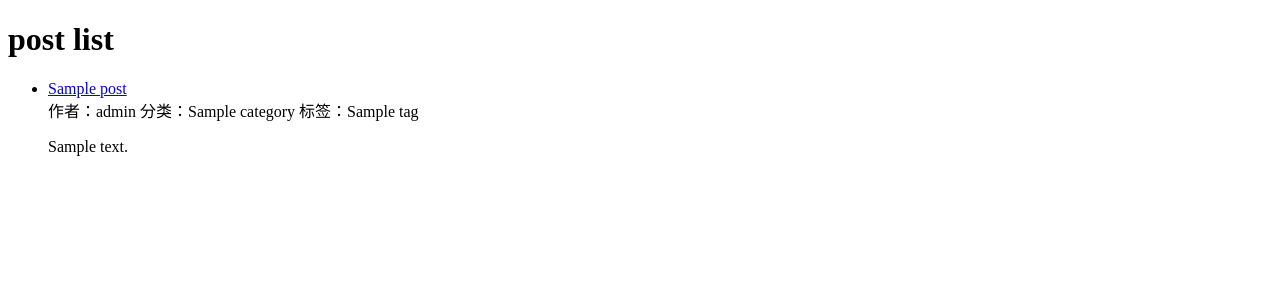
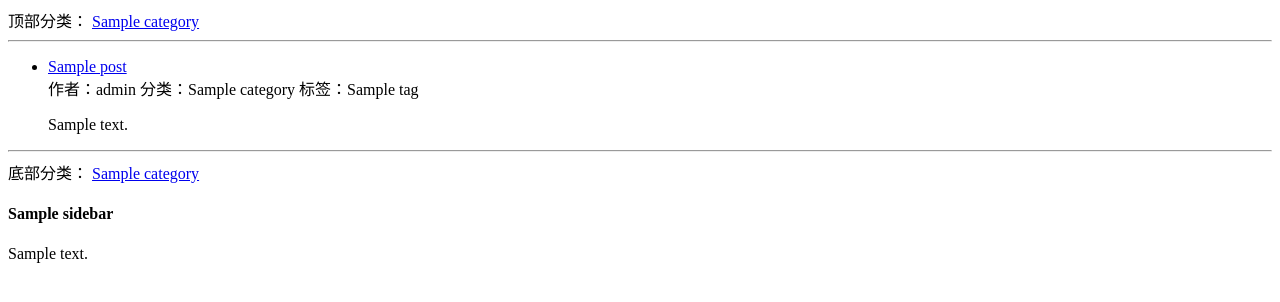
Before and after one commit to lowkvel/learn_python, a Django app: page / in a window 1280 px wide. Shown: the top 302 px of the page. Run offline with Django 3.2, Linux system fonts and the light colour scheme; data comes from the database, SQL or seed files in the repository; tables that the repository leaves empty hold one stand-in row (values such as "Sample post").

Commit message:
sidebar basic

```diff
--- a/typeidea/typeidea/blog/models.py
+++ b/typeidea/typeidea/blog/models.py
@@ -19,6 +19,26 @@ class Category(models.Model):
 
     def __str__(self):
         return self.name
+
+    @classmethod
+    def get_navs(cls):
+        categories = cls.objects.filter(status=cls.STATUS_NORMAL)
+        categories_nav = categories.filter(is_nav=True)
+        categories_normal = categories.filter(is_nav=False)
+
+        """
+        # advanced version - I/O reduced from 2 to 1
+        categories = cls.objects.filter(status=cls.STATUS_NORMAL)
+        categories_nav = []
+        categories_normal = []
+        for category_item in categories:
+            if category_item.is_nav:
+                categories_nav.append(category_item)
+            else:
+                categories_normal.append(category_item)
+        """
+
+        return {'categories_nav': categories_nav, 'categories_normal': categories_normal}
 
 class Tag(models.Model):
     STATUS_NORMAL = 1
--- a/typeidea/typeidea/blog/templates/blog/list.html
+++ b/typeidea/typeidea/blog/templates/blog/list.html
@@ -6,7 +6,12 @@
 </head>
 
 <body>
-    <h1>post list</h1>
+    <div>顶部分类：
+        {% for category_item in categories_nav %}
+            <a href="/category/{{ category_item.id }}/">{{ category_item.name }}</a>
+        {% endfor %}
+    </div>
+    <hr/>
 
     {% if tag %}
         标签页：{{ tag.name }}
@@ -29,5 +34,19 @@
             </li>
         {% endfor %}
     </ul>
+
+    <hr/>
+    <div>底部分类：
+        {% for category_item in categories_nav %}
+            <a href="/category/{{ category_item.id }}/">{{ category_item.name }}</a>
+        {% endfor %}
+    </div>
+
+    <div>
+        {% for sidebar_item in sidebars %}
+            <h4>{{ sidebar_item.title }}</h4>
+            {{ sidebar_item.content }}
+        {% endfor %}
+    </div>
 </body>
 </html>
--- a/typeidea/typeidea/blog/views.py
+++ b/typeidea/typeidea/blog/views.py
@@ -12,6 +12,7 @@ from django.shortcuts import render
 from django.http import HttpResponse
 
 from .models import Post, Tag, Category
+from config.models import SideBar
 
 # Create your views here.
 def post_list(request, category_id=None, tag_id=None):
@@ -28,7 +29,8 @@ def post_list(request, category_id=None, tag_id=None):
 
     #context = 'post_list category_id={category_id}, tag_id={tag_id}'.format(category_id=category_id, tag_id=tag_id, )
     #return HttpResponse(context)
-    context = {'category': category, 'tag': tag, 'post_list': post_list}
+    context = {'category': category, 'tag': tag, 'post_list': post_list, 'sidebars': SideBar.get_all()}
+    context.update(Category.get_navs())
     return render(request, 'blog/list.html', context=context)
 
 def post_detail(request, post_id):
@@ -39,4 +41,6 @@ def post_detail(request, post_id):
         post_detail = None
 
     #return HttpResponse('detail')
-    return render(request, 'blog/detail.html', context={'post_detail': post_detail})
+    context = {'post_detail': post_detail, 'sidebars': SideBar.get_all()}
+    context.update(Category.get_navs())
+    return render(request, 'blog/detail.html', context=context)
--- a/typeidea/typeidea/config/models.py
+++ b/typeidea/typeidea/config/models.py
@@ -39,3 +39,7 @@ class SideBar(models.Model):
 
     def __str__(self):
         return self.title
+
+    @classmethod
+    def get_all(cls):
+        return cls.objects.filter(status=cls.STATUS_SHOW)
```
Also changed, not shown: typeidea/typeidea/blog/templates/blog/detail.html (+7 -0 lines).
